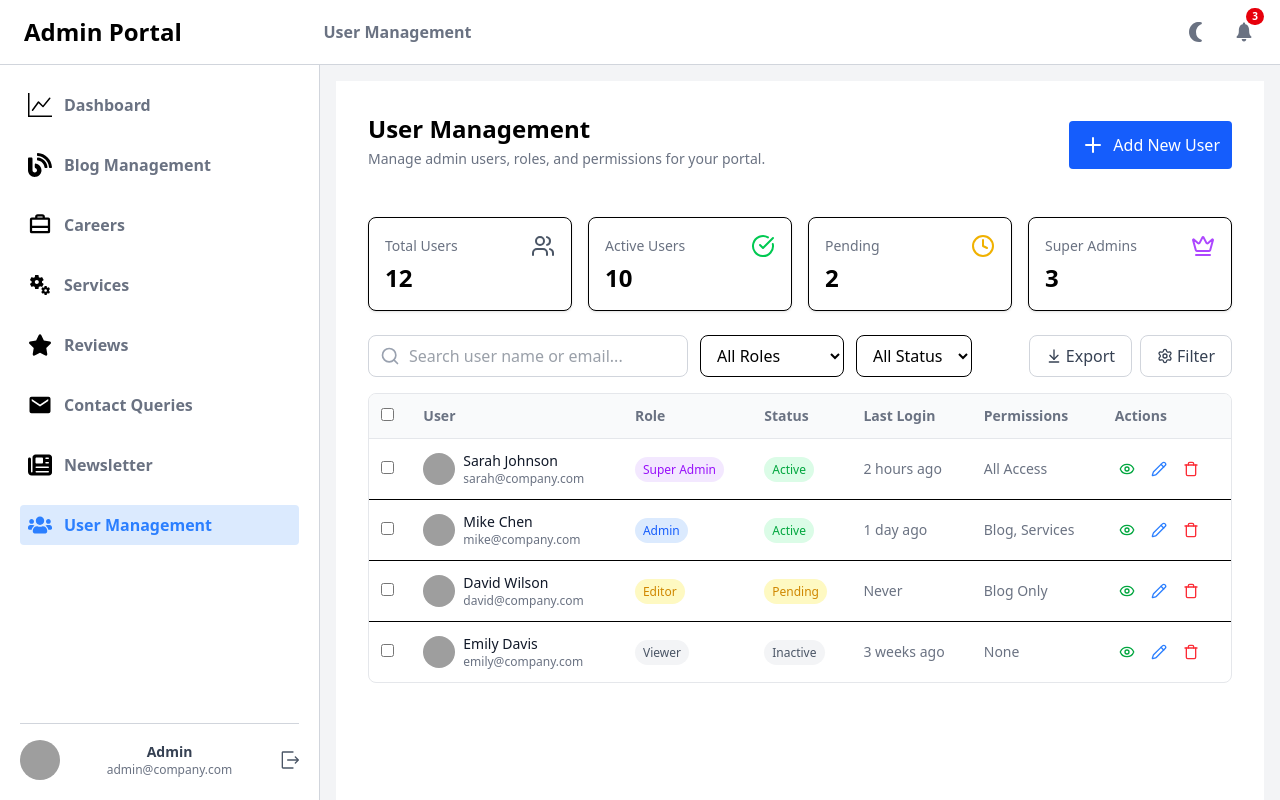
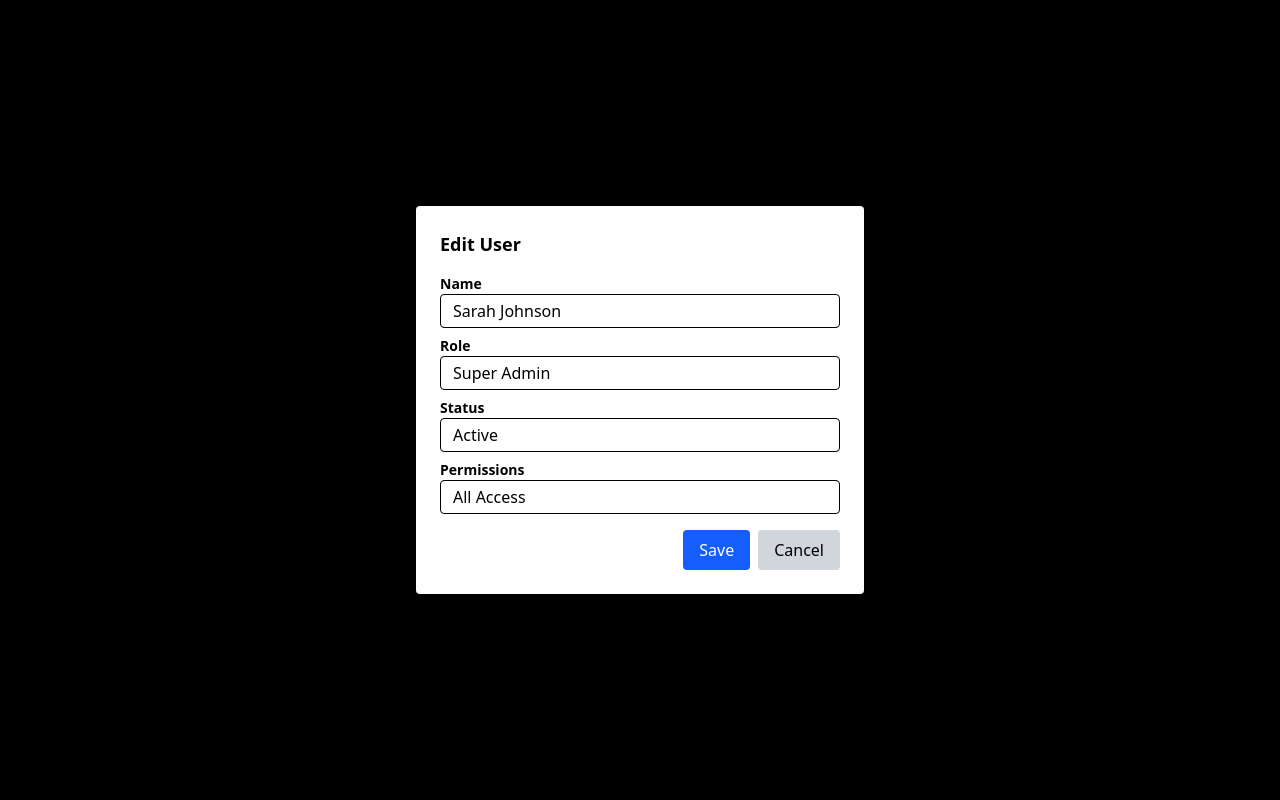
Before and after one commit to Collabority/cl-adminfrontend, a React (Vite) app: page /users in a window 1280 px wide. Both pictures are taken after a click on the button 1158 px from the left and 468 px from the top of the page. Built offline with nearby package versions, Linux system fonts and the light colour scheme; grey boxes are pictures that could not be loaded.

Commit message:
action buttons workable

```diff
--- a/src/pages/UserManagement/UserManagementPage.jsx
+++ b/src/pages/UserManagement/UserManagementPage.jsx
@@ -14,8 +14,9 @@ import {
 } from 'lucide-react';
 import { Link } from 'react-router-dom';
 
-const usersData = [
+const initialUsers = [
   {
+    id: 1,
     avatar: "https://storage.googleapis.com/uxpilot-auth.appspot.com/avatars/avatar-1.jpg",
     name: "Sarah Johnson",
     email: "sarah@company.com",
@@ -27,6 +28,7 @@ const usersData = [
     permissions: "All Access",
   },
   {
+    id: 2,
     avatar: "https://storage.googleapis.com/uxpilot-auth.appspot.com/avatars/avatar-2.jpg",
     name: "Mike Chen",
     email: "mike@company.com",
@@ -38,6 +40,7 @@ const usersData = [
     permissions: "Blog, Services",
   },
   {
+    id: 3,
     avatar: "https://storage.googleapis.com/uxpilot-auth.appspot.com/avatars/avatar-3.jpg",
     name: "David Wilson",
     email: "david@company.com",
@@ -49,6 +52,7 @@ const usersData = [
     permissions: "Blog Only",
   },
   {
+    id: 4,
     avatar: "https://storage.googleapis.com/uxpilot-auth.appspot.com/avatars/avatar-5.jpg",
     name: "Emily Davis",
     email: "emily@company.com",
@@ -65,8 +69,11 @@ export default function UserManagementPage() {
   const [search, setSearch] = useState('');
   const [roleFilter, setRoleFilter] = useState('All Roles');
   const [statusFilter, setStatusFilter] = useState('All Status');
+  const [users, setUsers] = useState(initialUsers);
+  const [editUser, setEditUser] = useState(null);
+  const [editForm, setEditForm] = useState({ name: '', role: '', status: '', permissions: '' });
 
-  const filteredUsers = usersData.filter(user => {
+  const filteredUsers = users.filter(user => {
     const matchesSearch =
       user.name.toLowerCase().includes(search.toLowerCase()) ||
       user.email.toLowerCase().includes(search.toLowerCase());
@@ -79,6 +86,36 @@ export default function UserManagementPage() {
 
     return matchesSearch && matchesRole && matchesStatus;
   });
+
+  const handleView = (user) => {
+    alert(`User Details:\n\nName: ${user.name}\nEmail: ${user.email}\nRole: ${user.role}\nStatus: ${user.status}\nLast Login: ${user.lastLogin}\nPermissions: ${user.permissions}`)
+  };
+
+  const handleEdit = (user) => {
+    setEditUser(user.id);
+    setEditForm({
+      name: user.name,
+      role: user.role,
+      status: user.status,
+      permissions: user.permissions,
+    });
+  };
+
+  const handleEditSave = () => {
+    setUsers(prev =>
+      prev.map(user =>
+        user.id === editUser ? { ...user, ...editForm } : user
+      )
+    );
+    setEditUser(null);
+    alert('User updated successfully!');
+  };
+
+  const handleDelete = (userId) => {
+    if (window.confirm('Are you sure you want to delete this user?')) {
+      setUsers(prev => prev.filter(u => u.id !== userId));
+    }
+  };
 
   return (
     <div className="min-h-screen bg-white p-4 sm:p-6 lg:p-8">
@@ -135,38 +172,88 @@ export default function UserManagementPage() {
           <option>Pending</option>
           <option>Inactive</option>
         </select>
-        <div className='flex flex-col sm:flex-row gap-2 w-full sm:w-auto ml-0 sm:ml-auto'>
-          <button className="border border-gray-300 px-4 py-2 rounded-lg flex items-center justify-center gap-1 text-gray-700 hover:bg-gray-50 w-full sm:w-auto">
-            <ArrowDownToLine className="w-4 h-4" />
-            Export
-          </button>
-          <button className="border border-gray-300 px-4 py-2 rounded-lg flex items-center justify-center gap-1 text-gray-700 hover:bg-gray-50 w-full sm:w-auto">
-            <Settings className="w-4 h-4" />
-            Filter
-          </button>
-        </div>
       </div>
 
       <div className="overflow-x-auto bg-white rounded-lg border border-gray-200">
         <table className="w-full text-sm">
           <thead>
             <tr className="text-left text-gray-500 bg-gray-50 border-b border-gray-200">
-              <th className="p-3"><input type="checkbox" className="rounded border-gray-300" /></th>
-              <th className="p-3 whitespace-nowrap">User</th>
-              <th className="p-3 whitespace-nowrap hidden sm:table-cell">Role</th>
-              <th className="p-3 whitespace-nowrap">Status</th>
-              <th className="p-3 whitespace-nowrap hidden md:table-cell">Last Login</th>
-              <th className="p-3 whitespace-nowrap hidden lg:table-cell">Permissions</th>
-              <th className="p-3 whitespace-nowrap">Actions</th>
+              <th className="p-3"></th>
+              <th className="p-3">User</th>
+              <th className="p-3 hidden sm:table-cell">Role</th>
+              <th className="p-3">Status</th>
+              <th className="p-3 hidden md:table-cell">Last Login</th>
+              <th className="p-3 hidden lg:table-cell">Permissions</th>
+              <th className="p-3">Actions</th>
             </tr>
           </thead>
           <tbody>
-            {filteredUsers.map((user, index) => (
-              <UserRow key={index} {...user} />
+            {filteredUsers.map((user, idx) => (
+              <tr key={idx} className="border-t hover:bg-gray-50">
+                <td className="p-3"><input type="checkbox" /></td>
+                <td className="p-3 flex items-center space-x-2">
+                  <img src={user.avatar} alt="avatar" className="w-8 h-8 rounded-full" />
+                  <div>
+                    <div className="font-medium text-gray-900">{user.name}</div>
+                    <div className="text-xs text-gray-500">{user.email}</div>
+                  </div>
+                </td>
+                <td className="p-3 hidden sm:table-cell">
+                  <span className={`px-2 py-1 rounded-full text-xs font-medium bg-${user.roleColor}-100 text-${user.roleColor}-600`}>
+                    {user.role}
+                  </span>
+                </td>
+                <td className="p-3">
+                  <span className={`px-2 py-1 rounded-full text-xs font-medium bg-${user.statusColor}-100 text-${user.statusColor}-600`}>
+                    {user.status}
+                  </span>
+                </td>
+                <td className="p-3 hidden md:table-cell">{user.lastLogin}</td>
+                <td className="p-3 hidden lg:table-cell">{user.permissions}</td>
+                <td className="p-3 space-x-2">
+                  <button onClick={() => handleView(user)} className="text-green-600 p-1 rounded hover:bg-green-50" title="View">
+                    <Eye className="w-4 h-4" />
+                  </button>
+                  <button onClick={() => handleEdit(user)} className="text-blue-500 p-1 rounded hover:bg-blue-50" title="Edit">
+                    <Pencil className="w-4 h-4" />
+                  </button>
+                  <button onClick={() => handleDelete(user.id)} className="text-red-500 p-1 rounded hover:bg-red-50" title="Delete">
+                    <Trash className="w-4 h-4" />
+                  </button>
+                </td>
+              </tr>
             ))}
           </tbody>
         </table>
       </div>
+
+      {editUser && (
+        <div className="fixed inset-0 bg-black bg-opacity-30 flex justify-center items-center z-50">
+          <div className="bg-white p-6 rounded shadow-md w-full max-w-md">
+            <h2 className="text-lg font-bold mb-4">Edit User</h2>
+            <div className="mb-2">
+              <label className="block text-sm font-semibold">Name</label>
+              <input className="w-full border rounded px-3 py-1" value={editForm.name} onChange={e => setEditForm(f => ({ ...f, name: e.target.value }))} />
+            </div>
+            <div className="mb-2">
+              <label className="block text-sm font-semibold">Role</label>
+              <input className="w-full border rounded px-3 py-1" value={editForm.role} onChange={e => setEditForm(f => ({ ...f, role: e.target.value }))} />
+            </div>
+            <div className="mb-2">
+              <label className="block text-sm font-semibold">Status</label>
+              <input className="w-full border rounded px-3 py-1" value={editForm.status} onChange={e => setEditForm(f => ({ ...f, status: e.target.value }))} />
+            </div>
+            <div className="mb-4">
+              <label className="block text-sm font-semibold">Permissions</label>
+              <input className="w-full border rounded px-3 py-1" value={editForm.permissions} onChange={e => setEditForm(f => ({ ...f, permissions: e.target.value }))} />
+            </div>
+            <div className="flex justify-end gap-2">
+              <button className="bg-blue-600 text-white px-4 py-2 rounded" onClick={handleEditSave}>Save</button>
+              <button className="bg-gray-300 px-4 py-2 rounded" onClick={() => setEditUser(null)}>Cancel</button>
+            </div>
+          </div>
+        </div>
+      )}
     </div>
   );
 }
@@ -182,61 +269,3 @@ function SummaryCard({ icon, title, value }) {
     </div>
   );
 }
-
-function UserRow({
-  avatar,
-  name,
-  email,
-  role,
-  roleColor,
-  status,
-  statusColor,
-  lastLogin,
-  permissions,
-}) {
-  const colorMap = {
-    green: 'bg-green-100 text-green-600',
-    purple: 'bg-purple-100 text-purple-600',
-    blue: 'bg-blue-100 text-blue-600',
-    yellow: 'bg-yellow-100 text-yellow-600',
-    gray: 'bg-gray-100 text-gray-600',
-  };
-
-  return (
-    <tr className="border-t hover:bg-gray-50">
-      <td className="p-3">
-        <input type="checkbox" className="rounded border-gray-300" />
-      </td>
-      <td className="p-3 flex items-center space-x-2 whitespace-nowrap">
-        <img src={avatar} alt="avatar" className="w-8 h-8 rounded-full flex-shrink-0" />
-        <div>
-          <div className="font-medium text-gray-900">{name}</div>
-          <div className="text-xs text-gray-500">{email}</div>
-        </div>
-      </td>
-      <td className="p-3 whitespace-nowrap hidden sm:table-cell">
-        <span className={`px-2 py-1 rounded-full text-xs font-medium ${colorMap[roleColor] || 'bg-gray-100 text-gray-600'}`}>
-          {role}
-        </span>
-      </td>
-      <td className="p-3 whitespace-nowrap">
-        <span className={`px-2 py-1 rounded-full text-xs font-medium ${colorMap[statusColor] || 'bg-gray-100 text-gray-600'}`}>
-          {status}
-        </span>
-      </td>
-      <td className="p-3 whitespace-nowrap text-gray-500 hidden md:table-cell">{lastLogin}</td>
-      <td className="p-3 whitespace-nowrap text-gray-500 hidden lg:table-cell">{permissions}</td>
-      <td className="p-3 whitespace-nowrap space-x-2">
-        <button className="text-green-600 p-1 rounded hover:bg-green-50" title="View">
-          <Eye className="w-4 h-4" />
-        </button>
-        <button className="text-blue-500 p-1 rounded hover:bg-blue-50" title="Edit">
-          <Pencil className="w-4 h-4" />
-        </button>
-        <button className="text-red-500 p-1 rounded hover:bg-red-50" title="Delete">
-          <Trash className="w-4 h-4" />
-        </button>
-      </td>
-    </tr>
-  );
-}
```
